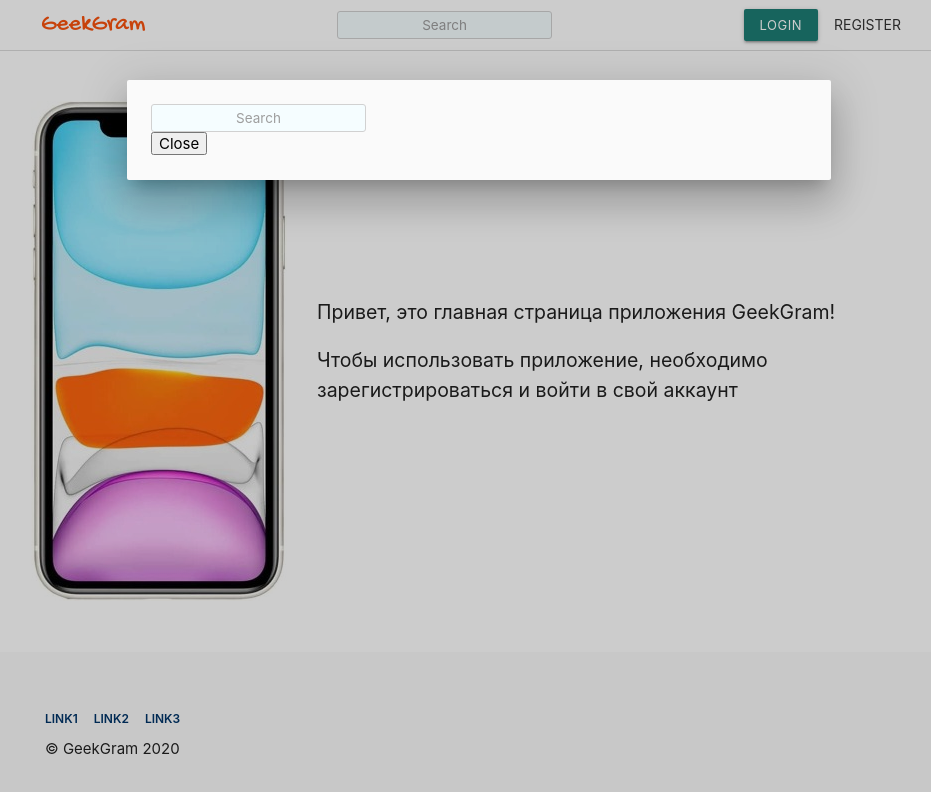
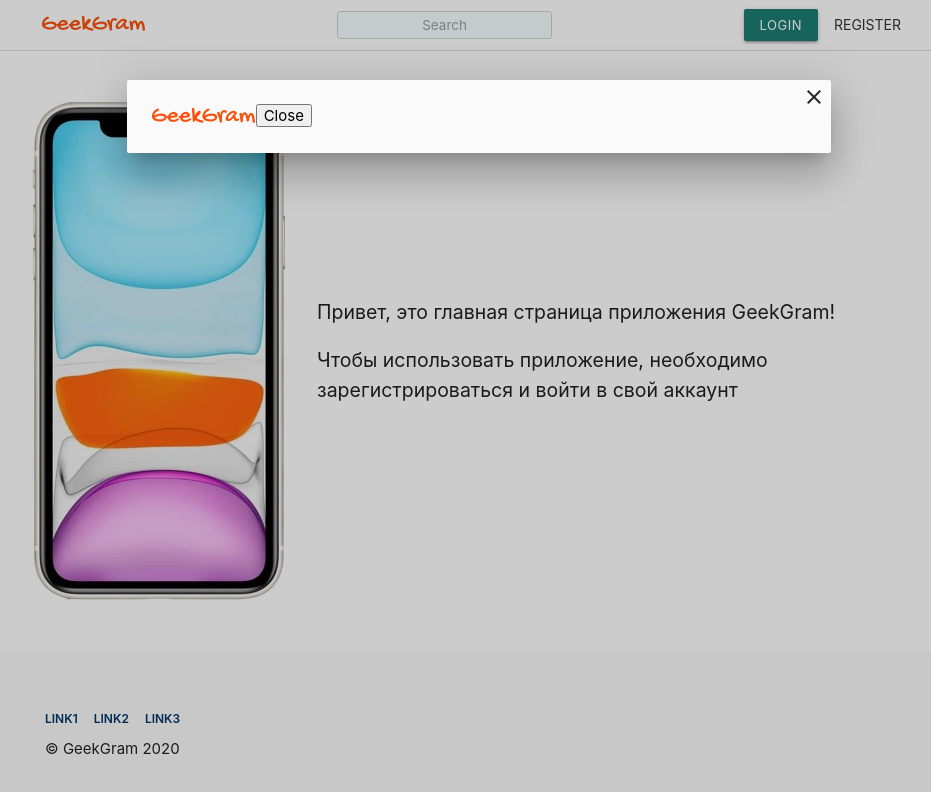
Before and after one commit to dariadia/gb_insta_clone, a Vue app in the folder app/: page / in a window 1280 px wide. Both pictures are taken after a click on the button "LOGIN". Shown: the top 792 px of the page, without its empty margins (161-1092 px from the left). Built offline with nearby package versions, Linux system fonts and the light colour scheme.

Commit message:
[*] небольшие правки в компонентах, разбирался с динамическими компонентами

```diff
--- a/app/src/components/AccountControl.vue
+++ b/app/src/components/AccountControl.vue
@@ -1,35 +1,63 @@
 <template>
   <div class="accout__control">
     <div v-if="isGuest" class="guest__buttons">
-      <button class="waves-effect waves-light btn-small" v-on:click="handleClick">Login</button>
-      <button class="btn-flat">Register</button>
+      <button class="waves-effect waves-light btn-small" v-on:click="modalBody = loginForm">Login</button>
+      <button class="btn-flat" v-on:click="modalBody = registerForm">Register</button>
     </div>
     <div v-if="!isGuest" class="user__buttons">
         <button class="waves-effect waves-red btn-small red lighten-2" v-on:click="logout">
            <i class="material-icons">exit_to_app</i>
         </button>
     </div>
+
+    <modal :show="Boolean( modalBody )" :closeHandler="handleCloseModal">
+      <component v-bind:is="getModalBodyComponent" />
+      <button v-on:click="handleCloseModal">Close</button>
+    </modal>
   </div>
+
 </template>
 
 <script>
+  import Logo from "./ui/Logo";
+  import Modal from './ui/Modal';
+  import AccountControl from '../components/AccountControl';
   import { logout } from '../vuex/modules/userModule/actions/logout';
 
   export default {
-    props: {
-      onClick: Function,
+    data() {
+      return {
+        loginForm: Logo,
+        registerForm: AccountControl,
+        modalBody: null
+      }
     },
     computed: {
       isGuest () {
         return this.$store.getters['isGuest']
-      }
+      },
+      /**
+       * динамический компонент
+       * @todo добавить формы авторизации, или регистрации, и заменить эти заглушки
+       **/
+      getModalBodyComponent() {
+        console.log( this.modalBody );
+        return this.modalBody
+      },
     },
+
     methods: {
-      handleClick() {
-        this.onClick();
+      logout,
+      /**
+       * @todo с вводом формы, расширить функционал, форма должна очищать состояние с закрытием окна!
+       **/
+      handleCloseModal() {
+        this.modalBody =  null;
       },
-      logout
-    }
+    },
+    components: {
+      Modal
+    },
   }
 </script>
 <style>
--- a/app/src/components/ui/Modal.vue
+++ b/app/src/components/ui/Modal.vue
@@ -2,6 +2,10 @@
     <div v-if="show">
       <div class="modal_overflow"/>
       <div class="modal__window show">
+        <!-- если передали обработчик закрытия в компонент модалки, тогда отображаем кнопку закрытия в шапке -->
+        <div v-if="closeHandler" class="button_close" v-on:click="closeHandler">
+          <i class="icon material-icons">close</i>
+        </div>
         <div class="modal__body">
           <slot/>
         </div>
@@ -14,6 +18,7 @@
     name: "modal_window",
     props: {
       show: Boolean,
+      closeHandler: Function,
     },
     data() {
       return {
@@ -24,6 +29,20 @@
 </script>
 
 <style scoped lang="scss">
+
+  .button_close {
+    width: 24px;
+    height: 24px;
+    position: absolute;
+    right: 5px;
+    top: 5px;
+    transition: 0.2s;
+    cursor: pointer;
+
+    &:hover {
+      color: #8b1f09;
+    }
+  }
 
 .modal_overflow {
   position: absolute;
--- a/app/src/layouts/main/_partial/HeaderComponent.vue
+++ b/app/src/layouts/main/_partial/HeaderComponent.vue
@@ -3,14 +3,8 @@
      <div class="container">
        <logo />
        <search-button/>
-       <account-control :onClick="handleToggleModal"/>
+       <account-control/>
      </div>
-
-    <modal :show="showModal">
-      <component v-bind:is="modalBodyComponent" />
-      <button v-on:click="handleToggleModal">Close</button>
-    </modal>
-
   </header>
 </template>
 
@@ -18,35 +12,12 @@
   import Logo from '../../../components/ui/Logo';
   import SearchButton from '../../../components/ui/SearchButton';
   import AccountControl from '../../../components/AccountControl';
-  import Modal from '../../../components/ui/Modal';
 
   export default {
     name: "HeaderComponent",
-    computed: {
-      /**
-       * динамический компонент
-       * @todo добавить формы авторизации, или регистрации, и заменить эти загрушки
-       **/
-      modalBodyComponent() {
-        return !this.$store.getters['isGuest'] ? AccountControl : SearchButton;
-      }
+    components: {
+      Logo, SearchButton, AccountControl
     },
-    data() {
-      return {
-        showModal: false,
-      }
-    },
-    components: {
-      Logo, SearchButton, AccountControl, Modal
-    },
-    methods: {
-      /**
-       * @todo с вводом формы, расширить функционал, форма должна очищать состояние с закрытием окна!
-       **/
-      handleToggleModal() {
-        this.showModal = !this.showModal;
-      }
-    }
   };
 </script>
 
```
